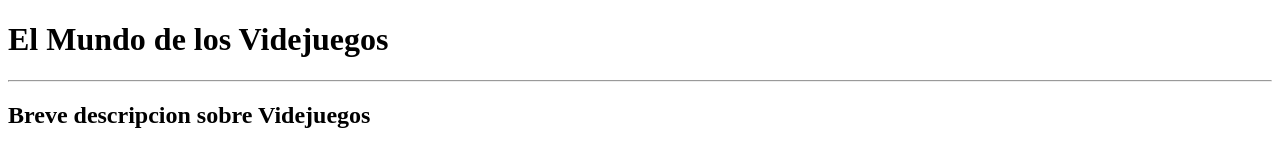
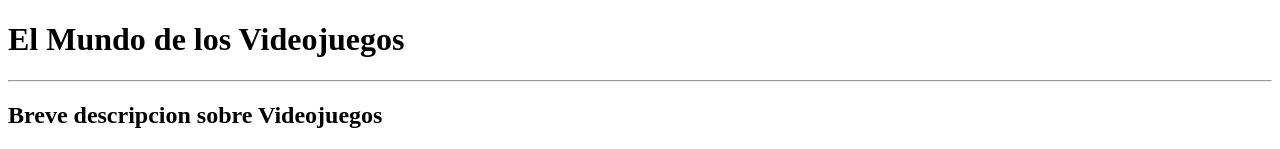
Before and after one commit to facundolgomez/utn-labcomII-practices, a plain HTML site: page U02P01/index.html in a window 1280 px wide. Shown: the top 149 px of the page. Drawn offline with Linux system fonts and the light colour scheme.

Commit message:
correccion de ortografia

```diff
--- a/U02P01/index.html
+++ b/U02P01/index.html
@@ -4,8 +4,8 @@
     <title>Mi primera pagina Web</title>
 </head>
 <body>
-    <h1>El Mundo de los Videjuegos</h1><hr>
-    <h2>Breve descripcion sobre Videjuegos</h2>
+    <h1>El Mundo de los Videojuegos</h1><hr>
+    <h2>Breve descripcion sobre Videojuegos</h2>
     <p>
         El <mark>mundo de los videojuegos</mark> es un vasto y diverso universo que abarca una amplia gama de experiencias interactivas digitales.
         Los videojuegos son formas de entretenimiento interactivo en las que los jugadores asumen roles virtuales,
```
